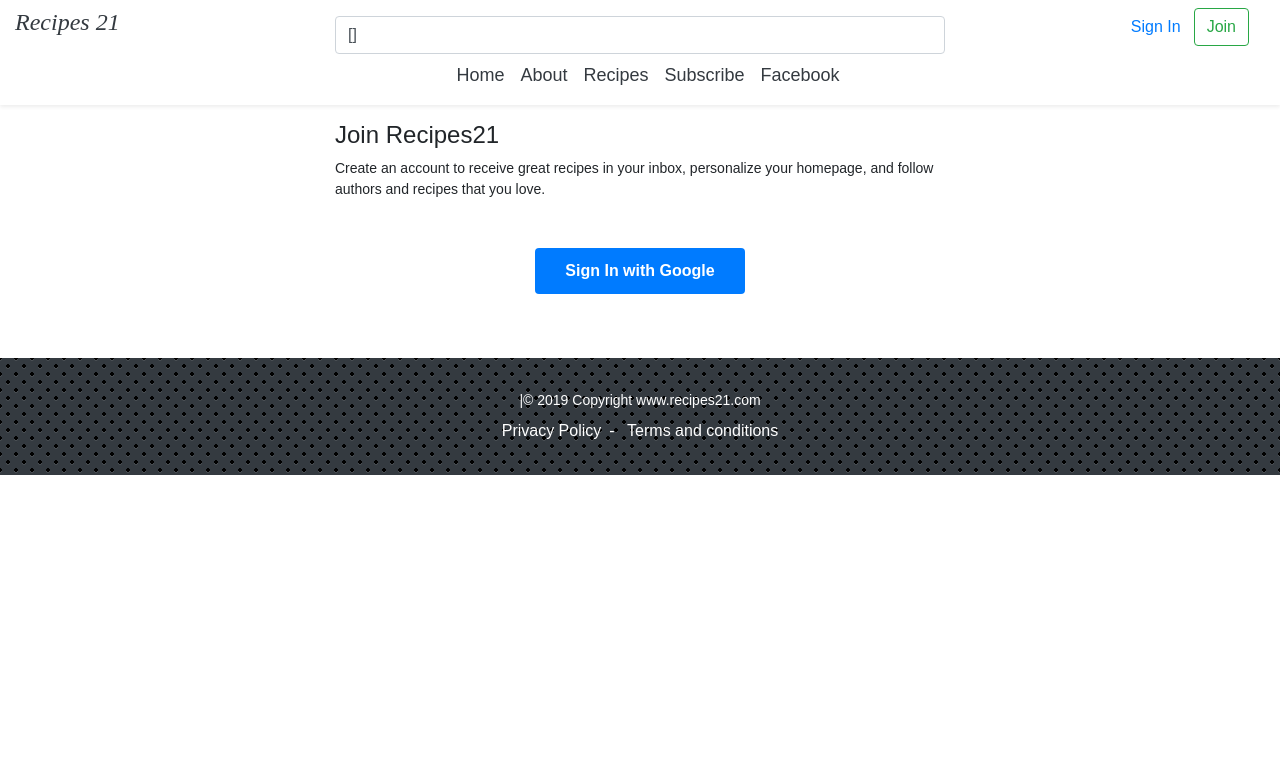
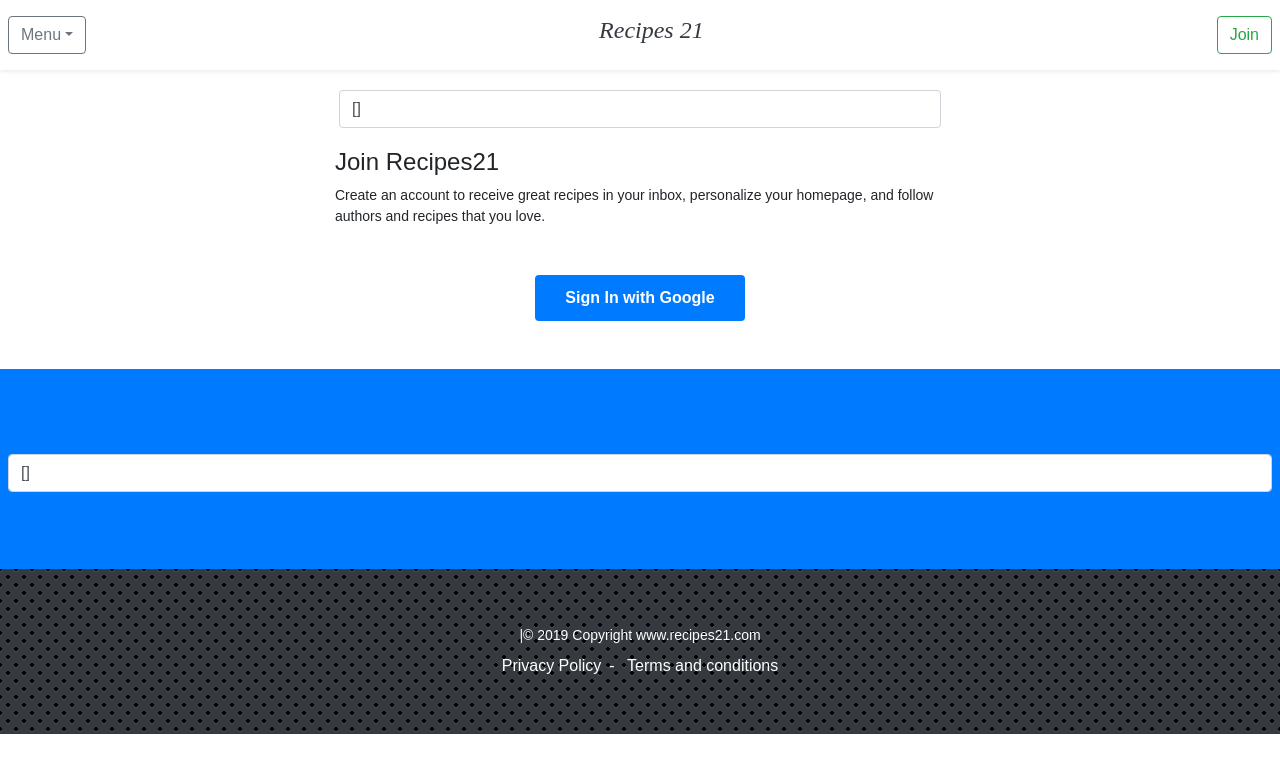
Before and after one commit to andrescanavesi/recipes21, a Node project: template views/sso.pug in a window 1280 px wide. Shown: the top 773 px of the page. Run offline with Node 20 templates, Linux system fonts and the light colour scheme; the template is opened without the code that fills it, so the values that code supplies are empty.

Commit message:
UI refactor

```diff
--- a/public/javascripts/common.js
+++ b/public/javascripts/common.js
@@ -1,9 +1,17 @@
-function search(event) {
+function searchTop(event) {
+    const element = document.getElementById("searchTop");
+    search(event, element);
+}
+
+function searchBottom(event) {
+    const element = document.getElementById("searchBottom");
+    search(event, element);
+}
+function search(event, element) {
     if (event.keyCode === 13) {
         //listen to 'enter' key
-        const phrase = document.getElementById("search").value;
+        let phrase = element.value;
         if (phrase.length > 0) {
-            console.info("phrase: " + phrase);
             window.location.href = "/search?q=" + phrase;
         } else {
             window.location.href = "/";
@@ -17,3 +25,12 @@ function redirectToSSO() {
 function activateElem(element) {
     element.classList.toggle("active");
 }
+
+function toggleMenu() {
+    const classList = document.getElementById("dropdownMenuList").classList;
+    if (classList.contains("show")) {
+        document.getElementById("dropdownMenuList").classList.remove("show");
+    } else {
+        document.getElementById("dropdownMenuList").classList.add("show");
+    }
+}
--- a/public/stylesheets/style.css
+++ b/public/stylesheets/style.css
@@ -62,11 +62,6 @@ a:hover {
 .brand {
     font-style: italic;
     font-family: -webkit-body;
-    margin-top: 8px;
-}
-
-.sub-header {
-    font-size: 18px;
 }
 
 .login-button {
@@ -114,3 +109,8 @@ a:hover {
 .keywords-section {
     height: 185px;
 }
+
+.search-section {
+    height: 200px;
+    padding-top: 85px;
+}
--- a/views/layout.pug
+++ b/views/layout.pug
@@ -111,39 +111,37 @@ html(lang="en")
   body
     .shadow-sm.pb-3.mb-3
       header
-        .container-fluid
-          .row
-            .col-lg-3
-              h1.text-dark.brand.text-center.text-lg-left Recipes 21
-            .col-lg-6
-              input(name='search', id="search" type='text', title="Search a recipe"
-              placeholder='Find a recipe', onkeyup="search(event)",
-              value=searchText).form-control.form-control-md.mt-3
-            .col-lg-3
-              .mt-2.mr-3.show-on-desktop.text-right.mt-2
-                if isUserAuthenticated
-                  img(src=userImageUrl, title=userName, alt="User image").rounded-circle
-                else
-                  button(onclick="redirectToSSO()").btn.btn-link Sign In
-                  button(onclick="redirectToSSO()").btn.btn-outline-success Join
-      div.sub-header.mt-2
-        nav.nav.justify-content-center
-          a.nav-item.ml-3(href='/', title="Go to home page")
-            span.text-dark Home
-          a.nav-item.ml-3(href='/', title="Go to about page")
-            span.text-dark About
-          a.nav-item.ml-3(href='/', title="Go to all recipes")
-            span.text-dark Recipes
-          a.nav-item.ml-3(href='/subscribe', title="Go to subscribe form")
-            span.text-dark Subscribe
-          a.nav-item.ml-3(href='https://www.facebook.com/Recipes21com-101318984547771', title="Go to Facebook fan page")
-            span.text-dark Facebook
+        .d-flex.justify-content-between.mt-3.px-2
+          div
+            .dropdown
+              button#dropdownMenuButton.btn.btn-outline-secondary.dropdown-toggle(type='button', data-toggle='dropdown', aria-haspopup='true', aria-expanded='false', onclick="toggleMenu();")
+                | Menu
+              #dropdownMenuList.dropdown-menu(aria-labelledby='dropdownMenuButton')
+                a.dropdown-item(href='/', title="Go to home page") Home
+                a.dropdown-item(href='/subscribe', title="Go to subscribe form") Subscribe
+                a.dropdown-item(href='https://www.facebook.com/Recipes21com-101318984547771', title="Go to Facebook fan page") Facebook
+          div
+            h1.text-dark.brand Recipes 21
+          div
+            if isUserAuthenticated
+                img(src=userImageUrl, title=userName, alt="User image").rounded-circle
+            else
+                button(onclick="redirectToSSO()").btn.btn-outline-success Join
 
     .container-fluid
         .row
           .col-md-3
+          .col-md-6
+            .py-1.px-1
+              input(name='search', id="searchTop" type='text', title="Search a recipe"
+                  placeholder='Find a recipe', onkeyup="searchTop(event)",
+                  value=searchText).form-control.form-control
+          .col-md-3
+        .row
+          .col-md-3
             //left
           .col-md-6
+            .mt-3
             block content
             //recipes spotlight
             if displayMoreRecipes
@@ -160,12 +158,17 @@ html(lang="en")
                       a(href=`${recipe.url}`, title="See the recipe")
                         h6.text-dark= recipe.title
 
-
-
           .col-md-3
             //right column
+
+    .row
+      .col
+        .search-section.bg-primary.px-2
+          input(name='searchBottom', id="searchBottom" type='text', title="Search a recipe"
+                  placeholder='Find a recipe', onkeyup="searchBottom(event)",
+                  value=searchText).form-control.form-control
     //footer
-    footer.bg-dark.py-4.mt-3.background-carbon-fibre
+    footer.bg-dark.py-5.background-carbon-fibre
       .container.py-2
         .row.justify-content-center
           div
--- a/views/recipe.pug
+++ b/views/recipe.pug
@@ -7,7 +7,7 @@ block content
         - img = recipe.featured_image_url_mobile
     img(src=img, alt='recipe image', loading="lazy").img-fluid
     .mt-3
-      small.text-muted= recipe.description
+      .text-muted= recipe.description
       span.d-none
         a(data-pin-do='buttonPin', href=recipe.pinterestSharingUrl).ml-2
           img(src='/images/pinterest-share-16.png', alt="pinterest image", loading="lazy")
```
